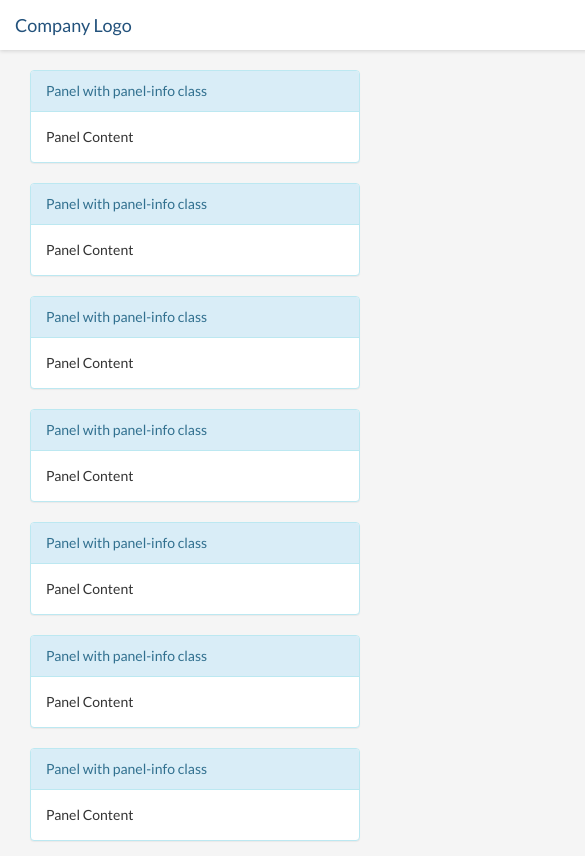
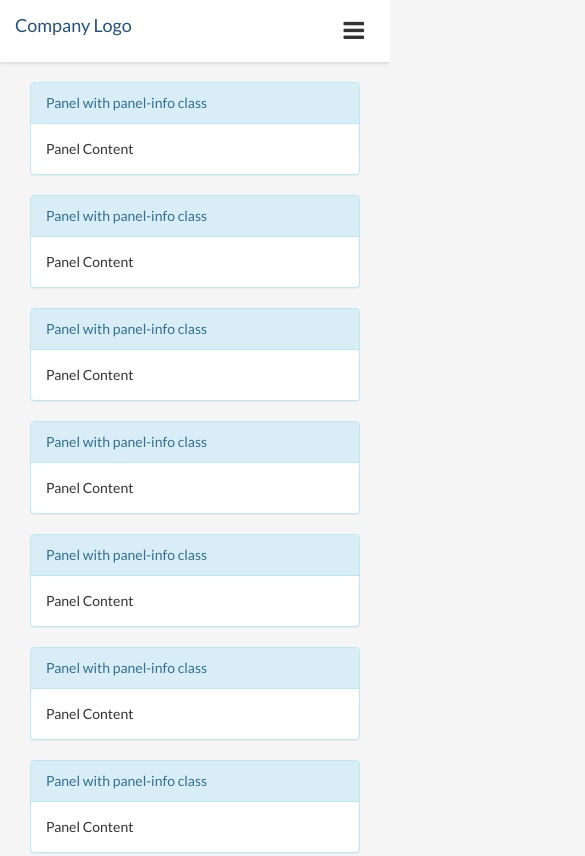
Before and after one commit to sushil-goodservice/wvf, a website: page dashboard.html in a window 390 px wide. Shown: the top 856 px of the page, 585 px wide, since content can reach past the window. Drawn offline with nearby package versions, Linux system fonts and the light colour scheme.

Commit message:
add updates

```diff
--- a/css/style.scss
+++ b/css/style.scss
@@ -1,11 +1,10 @@
 body {
     font-family: 'Lato', sans-serif;
-    &.bg-gray {
-        background-color: #f5f5f5;
-    }
-    &.login {
-        height: 100%;
-    }
+    background-color: #f5f5f5;
+}
+
+div.login {
+    height: 100%;
 }
 
 .btn-search {
@@ -338,3 +337,18 @@ $sides: (top, bottom, left, right); // Leave this variable alone
         color: #888;
     }
 }
+
+// responsive media quires
+@media (max-width: 767px) {
+    .navbar {
+        border: none;
+        &.navbar-shadow {
+            position: relative;
+            background: #fff;
+            border-radius: 0;
+            min-width: auto;
+            box-shadow: 0 1px 4px rgba(0, 0, 0, 0.15);
+            z-index: 2;
+        }
+    }
+}
--- a/dashboard.html
+++ b/dashboard.html
@@ -12,17 +12,14 @@
     <link href="https://fonts.googleapis.com/css?family=Lato:100,100i,300,300i,400,400i,700,700i,900,900i" rel="stylesheet">
 </head>
 
-<body class="bg-gray">
+<body>
     <nav class="navbar navbar-shadow">
         <div class="container">
             <!-- Brand and toggle get grouped for better mobile display -->
             <div class="navbar-header">
                 <button type="button" class="navbar-toggle collapsed" data-toggle="collapse" data-target="#bs-example-navbar-collapse-1"
                     aria-expanded="false">
-                    <span class="sr-only">Toggle navigation</span>
-                    <span class="icon-bar"></span>
-                    <span class="icon-bar"></span>
-                    <span class="icon-bar"></span>
+                    <i class="fa fa-bars" style="font-size:24px"></i>
                 </button>
                 <a class="navbar-brand" href="#">Company Logo</a>
             </div>
```
Also changed, not shown: index.html (+32 -15 lines), login.html (+3 -1 lines), modal-popup.html (+2 -5 lines), css/style.css, 1 other file.
